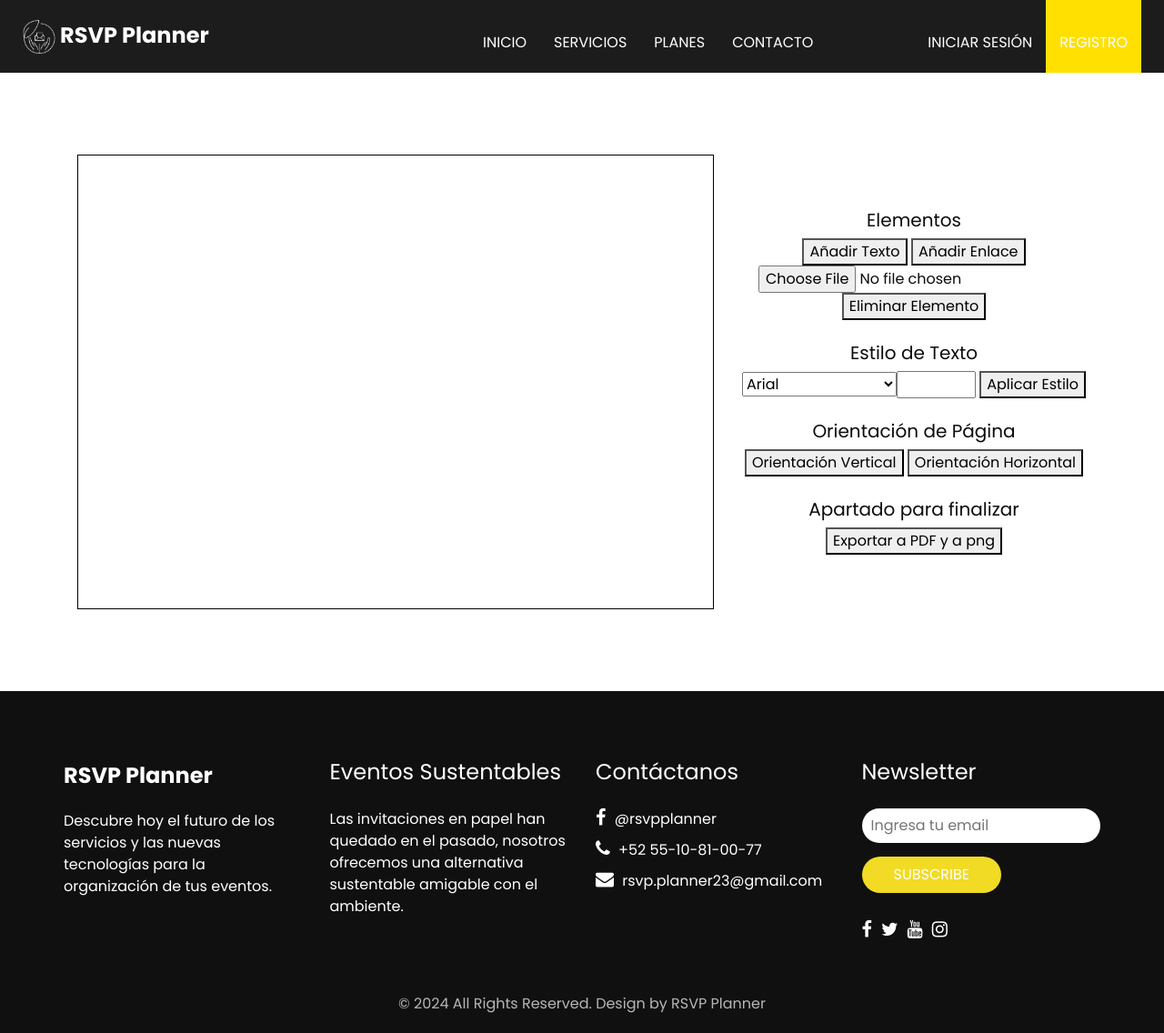
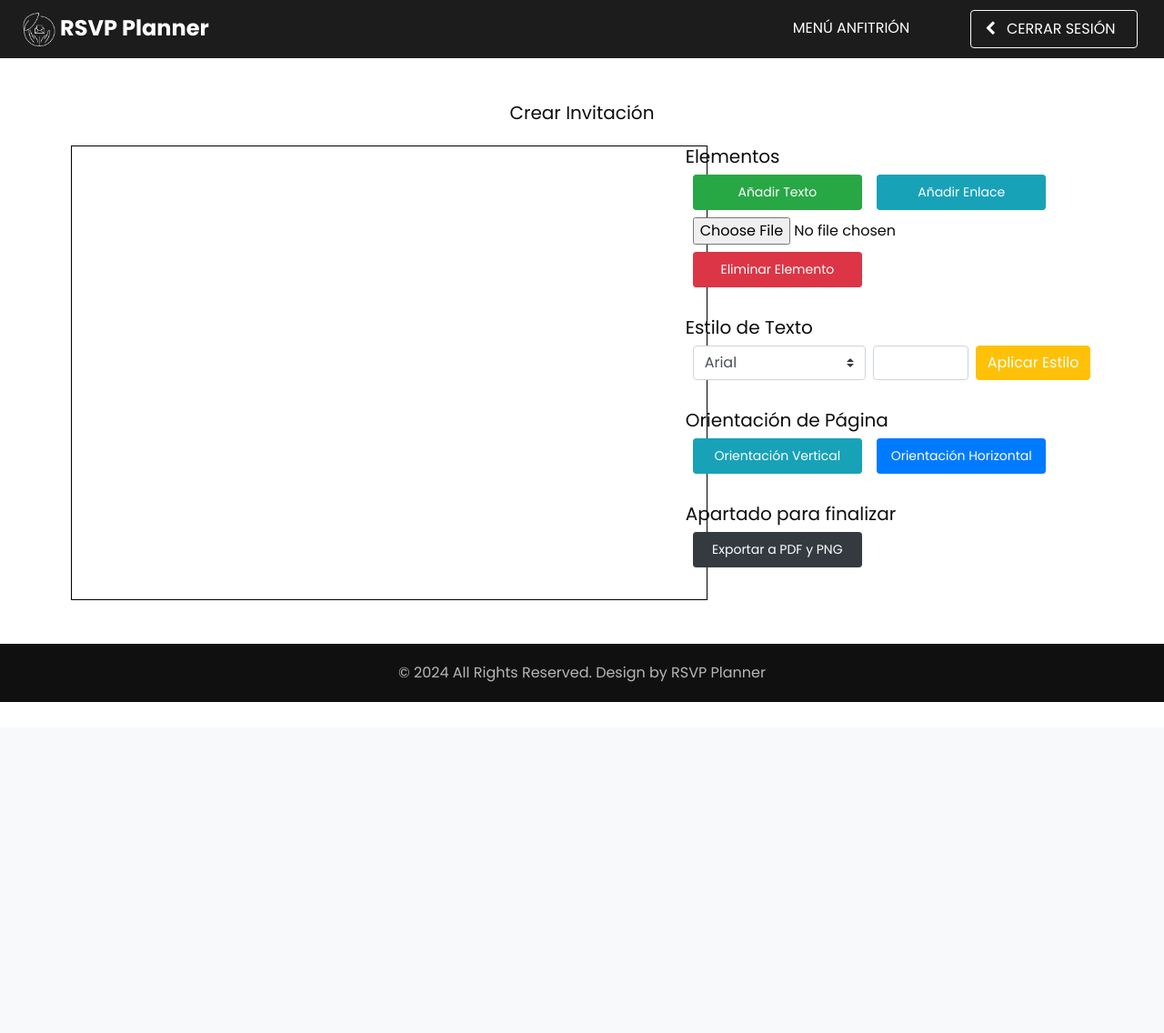
Before and after one commit to elsrdelanoche/RSVP-Planner, a PHP site: page /personalization.html in a window 1280 px wide. Shown: the whole page at 91% size. After the commit the page ends 772 px from the top, so only its background shows below. Run offline with PHP 8.4, Linux system fonts and the light colour scheme; some libraries are stand-ins or nearby versions.

Commit message:
Cambio diseño para index_anf y personalization

```diff
--- a/contact.html
+++ b/contact.html
@@ -121,7 +121,7 @@
                     <input type="email" name="email" id="email" placeholder="Escribe tu e-mail " />
                   </div>
                   <div>
-                    <input type="text" name="tel" id="asunto" placeholder="Escribe el asunto" />
+                    <input type="text" name="asunto" id="asunto" placeholder="Escribe el asunto" />
                   </div>
                   <div class="">
                     <input type="text" name="mensaje" id="mensaje" placeholder="Escribe tu mensaje" class="message_input" />
--- a/css/style.css
+++ b/css/style.css
@@ -613,23 +613,11 @@ a:focus {
   right: 0;
 }
 
-.container {
-  flex-grow: 1;
-  display: flex;
-  justify-content: center;
-  align-items: center;
-}
-
 #areaDeEdicion {
   border: 1px solid black;
   width: 700px;
   height: 500px;
   position: relative;
-}
-
-.controls {
-  width: 100%;
-  text-align: center;
 }
 
 /* contact section */
--- a/js/addons/personalization.js
+++ b/js/addons/personalization.js
@@ -4,7 +4,7 @@ $(document).ready(function() {
 
     // Función para añadir texto
     $('#addText').click(function() {
-        var texto = prompt("Ingrese su texto:");
+        var texto = prompt("Ingrese el texto:");
         if (texto) {
             var div = $('<div class="draggable" style="position: absolute;">' + texto + '</div>');
             $('#areaDeEdicion').append(div);
@@ -137,12 +137,12 @@ $(document).ready(function() {
                 format: [width, height]
             });
             pdf.addImage(imgData, 'PNG', 0, 0, width, height);
-            pdf.save("plano.pdf");
+            pdf.save("Invitacion.pdf");
 
             // Exportar como imagen (PNG)
             var imgURL = canvas.toDataURL('image/png');
             var dlLink = document.createElement('a');
-            dlLink.download = 'plano.png';
+            dlLink.download = 'Invitacion.png';
             dlLink.href = imgURL;
             dlLink.dataset.downloadurl = ['image/png', dlLink.download, dlLink.href].join(':');
 
--- a/personalization.html
+++ b/personalization.html
@@ -15,7 +15,7 @@
   <script src="https://cdnjs.cloudflare.com/ajax/libs/html2canvas/1.3.2/html2canvas.min.js"></script>
   <script src="https://cdnjs.cloudflare.com/ajax/libs/jspdf/2.3.1/jspdf.umd.min.js"></script>
 
-  <title>Plano personalizable</title>
+  <title>Diseño</title>
 
   <!-- bootstrap core css -->
   <link rel="stylesheet" type="text/css" href="css/bootstrap.css" />
@@ -34,12 +34,12 @@
     <div class="hero_area">
       <header class="header_section">
         <div class="header_bottom">
+          <!-- NAVEGADOR -->
           <div class="container-fluid" style="background-color: #1C1C1C;">
             <nav class="navbar navbar-expand-lg custom_nav-container">
               <a class="navbar-brand" href="index.html">
                 <span>
                   <img src="images/logo_blanco.png" style="height: 37px;"> RSVP Planner
-                </span>
                 </span>
               </a>
               <button class="navbar-toggler" type="button" data-toggle="collapse" data-target="#navbarSupportedContent" aria-controls="navbarSupportedContent" aria-expanded="false" aria-label="Toggle navigation">
@@ -48,27 +48,19 @@
 
               <div class="collapse navbar-collapse ml-auto" id="navbarSupportedContent">
                 <!-- Left -->
-                <ul class="navbar-nav mr-5">
+                <ul class="navbar-nav mr-5 mt-n3">
                   <li class="nav-item">
-                    <a class="nav-link" href="index.html"> Inicio <span class="sr-only">(current)</span></a>
-                  </li>
-                  <li class="nav-item">
-                    <a class="nav-link" href="service.html"> Servicios</a>
-                  </li>
-                  <li class="nav-item">
-                    <a class="nav-link" href="plans.html"> Planes </a>
-                  </li>
-                  <li class="nav-item">
-                    <a class="nav-link" href="contact.html"> Contacto </a>
+                  <a class="nav-link" href="php/index_anf.php" target="_self">Menú Anfitrión
+                    <span class="sr-only">(current)</span>
+                  </a>
                   </li>
                 </ul>
                 <!-- Right -->
-                <ul class="navbar-nav nav-flex-icons ml-5">
+                <ul class="navbar-nav nav-flex-icons m-1">
                   <li class="nav-item active">
-                    <a class="nav-link" href="login.html">Iniciar Sesión</a>
-                  </li>
-                  <li class="nav-item" style="background-color: #FFE000; color: black">
-                    <a class="nav-link" href="register.html">Registro</a>
+                  <a href="logout.php?cerrar=yes" class="nav-link border border-light rounded pt-2 pb-2">
+                    <i class="fa fa-chevron-left mr-2"></i> Cerrar sesión&nbsp;&nbsp;
+                  </a>
                   </li>
                 </ul>
               </div>
@@ -79,139 +71,54 @@
       <!-- end header section -->
   </div>
 
-  <!-- login section -->
-  <section class="team_section layout_padding mb-0">
-    <div class="container mb-0" id="services">
-
+  <!-- personslization section -->
+  <section class="team_section p-5 m-0">
+    <h5 class="text-center mb-4">Crear Invitación</h5>
+    <div class="row m-0">
+      <div class="col-lg-7 col-md-12">
         <div class="container">
           <div id="areaDeEdicion"></div>
         </div>
-
-    <div class="controls">
+      </div>
+      <div class="col-lg-5 col-md-12">
         <h5>Elementos</h5>
-        <button id="addText">Añadir Texto</button>
-        <button id="addLink">Añadir Enlace</button>
+        <div class="row m-2">
+          <button id="addText" class="btn btn-success btn-sm col-5 mr-3 pb-2 pt-2">Añadir Texto</button>
+          <button id="addLink" class="btn btn-info btn-sm col-5 pb-2 pt-2">Añadir Enlace</button>
+        </div>
+        <div class="row m-2">
           <input type="file" id="imageInput">
           <input type="range" id="imageSizeSlider" min="10" max="500" style="display: none;">
-        <button id="eliminarElemento">Eliminar Elemento</button>
-
-        <br><br>
+        </div>
+        <div class="row m-2">
+          <button id="eliminarElemento" class="btn btn-danger col-5 btn-sm pb-2 pt-2">Eliminar Elemento</button>
+        </div><br>
         <h5>Estilo de Texto</h5>
-        <select id="fontFamily">
+        <div class="row m-2">
+          <select id="fontFamily" class="custom-select w-auto mr-2">
             <option value="Arial">Arial</option>
             <option value="Verdana">Verdana</option>
             <option value="Ginebra">Ginebra</option>
             <option value="Helvetica">Helvetica</option>
             <option value="Courier New">Courier New</option>
             <option value="Times New Roman">Times New Roman</option>
-          <input type="number" id="fontSize" min="8" max="72">
-          <button id="applyTextStyle">Aplicar Estilo</button>
           </select>
-
-        <br><br>
+          <input type="number" class="form-control w-auto mr-2" id="fontSize" min="8" max="72">
+          <button id="applyTextStyle" class="btn btn-warning text-white">Aplicar Estilo</button>
+        </div><br>
         <h5>Orientación de Página</h5>
-        <button id="orientacionVertical">Orientación Vertical</button>
-        <button id="orientacionHorizontal">Orientación Horizontal</button>
-
-        <br><br>
+        <div class="row m-2">
+          <button id="orientacionVertical" class="btn btn-info col-5 btn-sm col-5 mr-3 pb-2 pt-2">Orientación Vertical</button>
+          <button id="orientacionHorizontal" class="btn btn-primary col-5 btn-sm col-5 pb-2 pt-2">Orientación Horizontal</button>
+        </div><br>
         <h5>Apartado para finalizar </h5>
-        <button id="exportarAPdf">Exportar a PDF y a png</button>
-    </div>
-
-    </div>
-  </section>
-  <!-- end contact section -->
-
-  <!-- info section -->
-  <section class="info_section">
-    <div class="container">
-      <div class="row">
-        <div class="col-md-3">
-          <div class="info_logo">
-            <a class="navbar-brand" href="index.html">
-              <span>
-                RSVP Planner
-              </span>
-            </a>
-            <p>
-              Descubre hoy el futuro de los servicios y las nuevas tecnologías para la organización de tus eventos.
-            </p>
-          </div>
-        </div>
-        <div class="col-md-3">
-          <div class="info_links">
-            <h5>
-              Eventos Sustentables
-            </h5>
-            <p>
-              Las invitaciones en papel han quedado en el pasado, nosotros ofrecemos una alternativa sustentable amigable con el ambiente.
-            </p>
-          </div>
-        </div>
-        <div class="col-md-3">
-          <div class="info_info">
-            <h5>
-              Contáctanos
-            </h5>
-          </div>
-          <div class="info_contact">
-            <a href="" class="">
-              <i class="fa fa-facebook" aria-hidden="true"></i>
-              <span>
-                @rsvpplanner
-              </span>
-            </a>
-            <a href="" class="">
-              <i class="fa fa-phone" aria-hidden="true"></i>
-              <span>
-                +52 55-10-81-00-77
-              </span>
-            </a>
-            <a href="" class="">
-              <i class="fa fa-envelope" aria-hidden="true"></i>
-              <span>
-                rsvp.planner23@gmail.com
-              </span>
-            </a>
-          </div>
-        </div>
-        <div class="col-md-3">
-          <div class="info_form ">
-            <h5>
-              Newsletter
-            </h5>
-            <form action="#">
-              <input type="email" placeholder="Ingresa tu email">
-              <button id="sub">
-                Subscribe
-              </button>
-              <script>
-                document.getElementById("sub").addEventListener("click", function() {
-                    alert("Gracias por suscribirte a nuestro Newsletter. Recibirás las últimas novedades y ofertas exclusivas de RSVP Planner.");
-                  });
-              </script>
-            </form>
-            <div class="social_box">
-              <a href="https://www.facebook.com/">
-                <i class="fa fa-facebook" aria-hidden="true"></i>
-              </a>
-              <a href="https://www.twitter.com/">
-                <i class="fa fa-twitter" aria-hidden="true"></i>
-              </a>
-              <a href="https://www.youtube.com/">
-                <i class="fa fa-youtube" aria-hidden="true"></i>
-              </a>
-              <a href="https://www.instagram.com/">
-                <i class="fa fa-instagram" aria-hidden="true"></i>
-              </a>
-            </div>
-          </div>
+        <div class="row m-2">
+          <button id="exportarAPdf" class="btn btn-dark col-5 btn-sm pb-2 pt-2">Exportar a PDF y PNG</button>
         </div>
       </div>
     </div>
   </section>
-
-  <!-- end info_section -->
+  <!-- end personalization section -->
 
   <!-- footer section -->
   <footer class="container-fluid footer_section">
--- a/php/ConfiguraMail.php
+++ b/php/ConfiguraMail.php
@@ -17,7 +17,7 @@
 		    $mail->Host       = 'smtp.gmail.com';
 		    $mail->SMTPAuth   = true;
 		    $mail->Username   = 'rsvp.planner23@gmail.com';
-		    $mail->Password   = 'nolzhdlpcliyypji';
+		    $mail->Password   = 'ikxezvqiyakxoand';
 		    $mail->SMTPSecure = 'tls';
 		    $mail->Port       = 587;
 
--- a/php/contact.php
+++ b/php/contact.php
@@ -19,7 +19,7 @@
             <div style="margin-left: 5%;">
             <p>Nombre: <span style="font-weight: bold;">'.htmlspecialchars($nombre).'</span></p>
             <p>Correo electrónico: '.htmlspecialchars($email).'</p>
-            <p>Asunto: '.htmlspecialchars($asunto).'</p>
+            <p>Asunto: '.nl2br(htmlspecialchars($asunto)).'</p>
             <p>Mensaje:</p>
             <p style="margin-left: 8%;">'.nl2br(htmlspecialchars($mensaje)).'</p>
             </div>
--- a/php/editar_anf.php
+++ b/php/editar_anf.php
@@ -101,7 +101,7 @@
                 <!-- Left -->
                 <ul class="navbar-nav mr-5 mt-n3">
                   <li class="nav-item">
-                  <a class="nav-link" href="#" target="_self">Menú Administrador
+                  <a class="nav-link" href="index_anf.php" target="_self">Menú Administrador
                     <span class="sr-only">(current)</span>
                   </a>
                   </li>
--- a/php/index_admin.php
+++ b/php/index_admin.php
@@ -72,7 +72,7 @@
             <nav class="navbar navbar-expand-lg custom_nav-container">
               <a class="navbar-brand" href="../index.html">
                 <span>
-                  <img src="../images/logo_blanco.png" style="height: 37px;"> RSVP Planner - Administrador
+                  <img src="../images/logo_blanco.png" style="height: 37px;"> RSVP Planner
                 </span>
               </a>
               <button class="navbar-toggler" type="button" data-toggle="collapse" data-target="#navbarSupportedContent" aria-controls="navbarSupportedContent" aria-expanded="false" aria-label="Toggle navigation">
```
Also changed, not shown: php/crear_evento.php (+18 -4 lines), php/index_anf.php (+27 -34 lines), php/personalizar.php (+22 -10 lines), sql/bd.sql (+5 -4 lines). Lines whose indentation alone changed are shown as unchanged.
